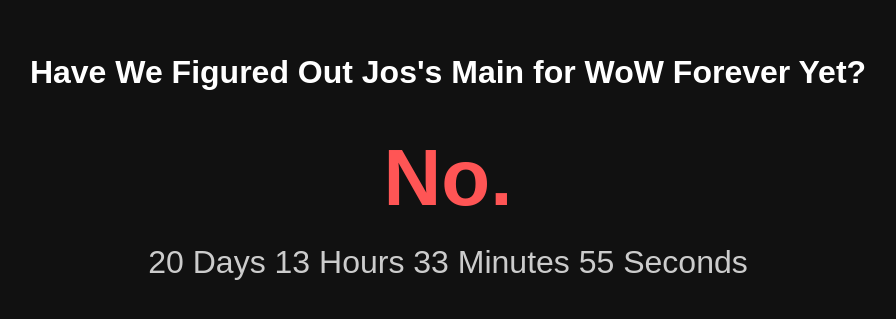
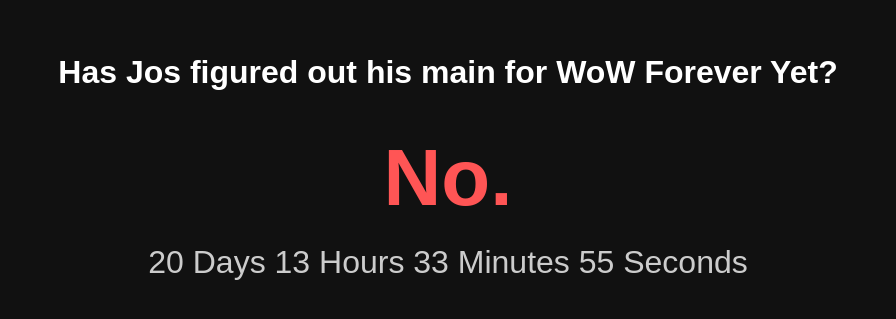
Before and after one commit to prorailcaspermeijwaard-max/WoW-Forever, a plain HTML site: page index.html in a window 1280 px wide. Shown: the part 243-562 px from the top of the page, without its empty margins (192-1088 px from the left). Drawn offline with Linux system fonts and the light colour scheme.

Commit message:
Update index.html

```diff
--- a/index.html
+++ b/index.html
@@ -3,7 +3,7 @@
 <head>
 <meta charset="UTF-8">
 <meta name="viewport" content="width=device-width, initial-scale=1">
-<title>Have We Figured Out Jos's Main for WoW Forever Yet?</title>
+<title>Has Jos figured out his main for WoW Forever Yet?</title>
 
 <style>
 body {
@@ -39,7 +39,7 @@
 </head>
 <body>
 
-<h1>Have We Figured Out Jos's Main for WoW Forever Yet?</h1>
+<h1>Has Jos figured out his main for WoW Forever Yet?</h1>
 
 <div id="answer">No.</div>
 <div id="countdown"></div>
```
